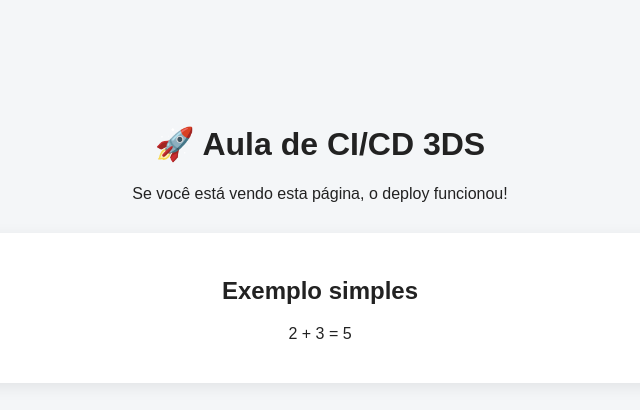
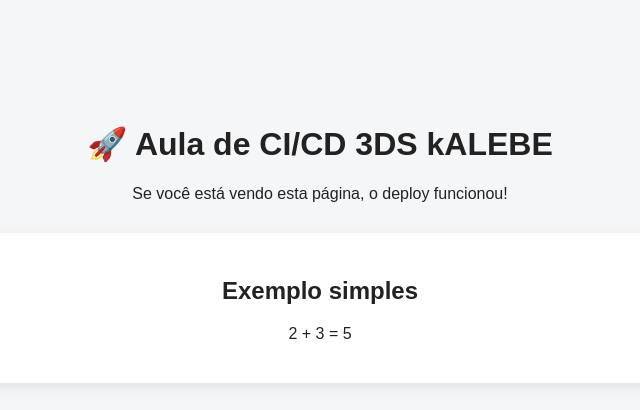
Before and after one commit to felipeigor30/aula-cicd-3ds, a website built with Vite: page index.html in a window 1280 px wide. Shown: the whole page, without its empty margins (320-960 px from the left). Built offline with nearby package versions, Linux system fonts and the light colour scheme.

Commit message:
COLOCANDO KALEBE ONLINE

```diff
--- a/index.html
+++ b/index.html
@@ -7,7 +7,7 @@
 </head>
 <body>
   <main class="container">
-    <h1>🚀 Aula de CI/CD 3DS</h1>
+    <h1>🚀 Aula de CI/CD 3DS kALEBE</h1>
     <p>Se você está vendo esta página, o deploy funcionou!</p>
 
     <div class="card">
```
